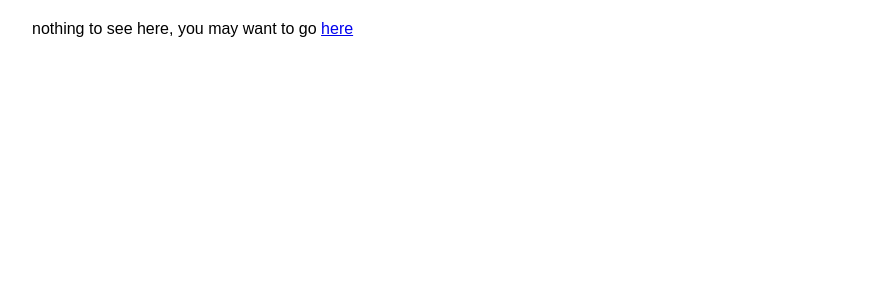
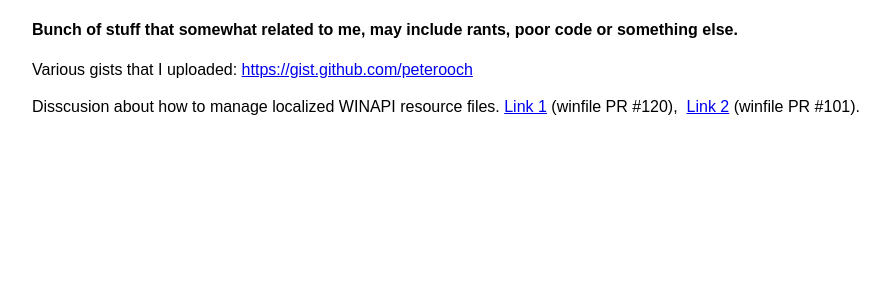
Before and after one commit to peterooch/peterooch.github.io, a Jekyll site: the page built from other.html, in a window 1280 px wide. Shown: the top 300 px of the page, without its empty margins (96-986 px from the left). Built offline with Jekyll 4.4.1, drawn with Linux system fonts in a browser that asks for light colours.

Commit message:
Update other.html

```diff
--- a/other.html
+++ b/other.html
@@ -2,4 +2,10 @@
 layout: default
 title: Other things
 ---
-<p>nothing to see here, you may want to go <a href="/">here</a></p>
+<p>
+    <h4>Bunch of stuff that somewhat related to me, may include rants, poor code or something else.</h4>
+</p>
+<p>Various gists that I uploaded: <a href="https://gist.github.com/peterooch">https://gist.github.com/peterooch</a><br/><br/>
+Disscusion about how to manage localized WINAPI resource files. <a href="https://github.com/Microsoft/winfile/pull/120">Link 1</a> (winfile PR #120),
+&nbsp;<a href="https://github.com/Microsoft/winfile/pull/101">Link 2</a> (winfile PR #101).<br/>
+</p>
```
